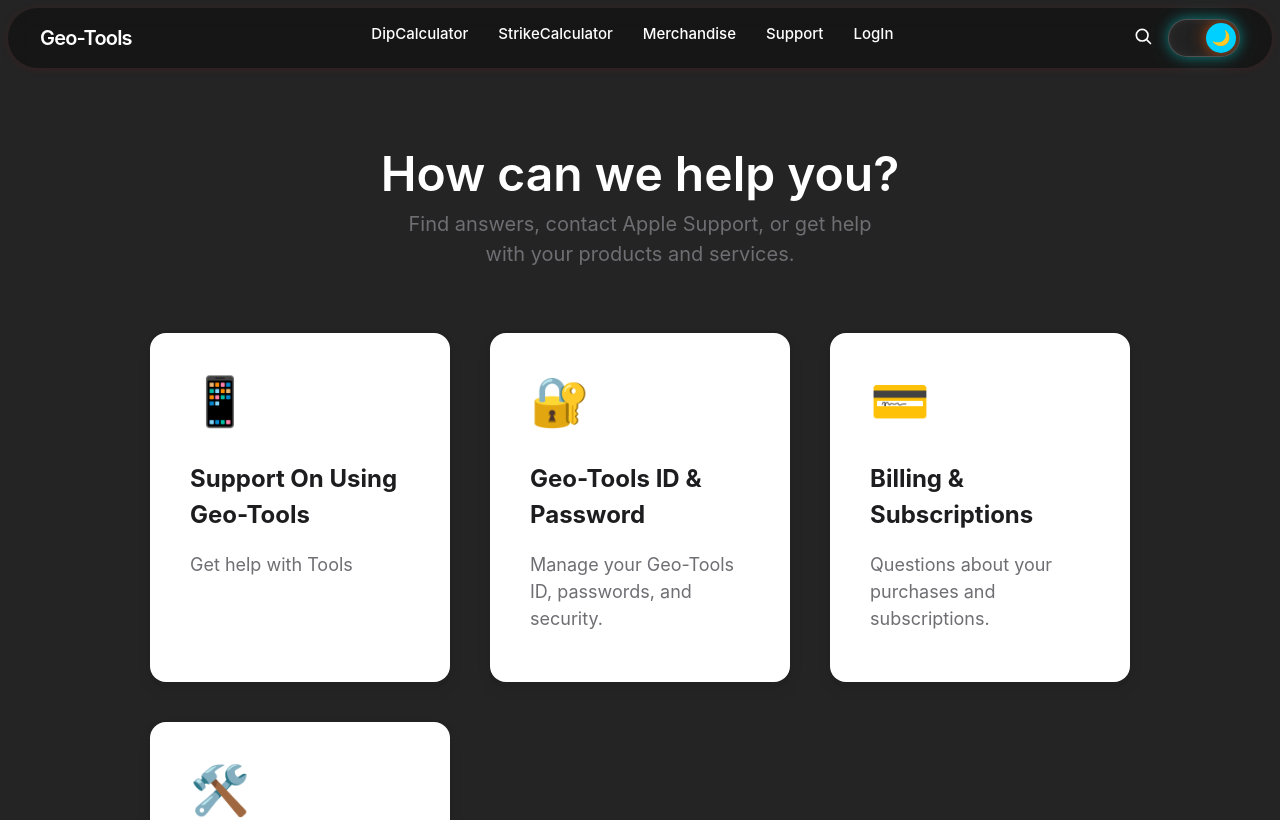
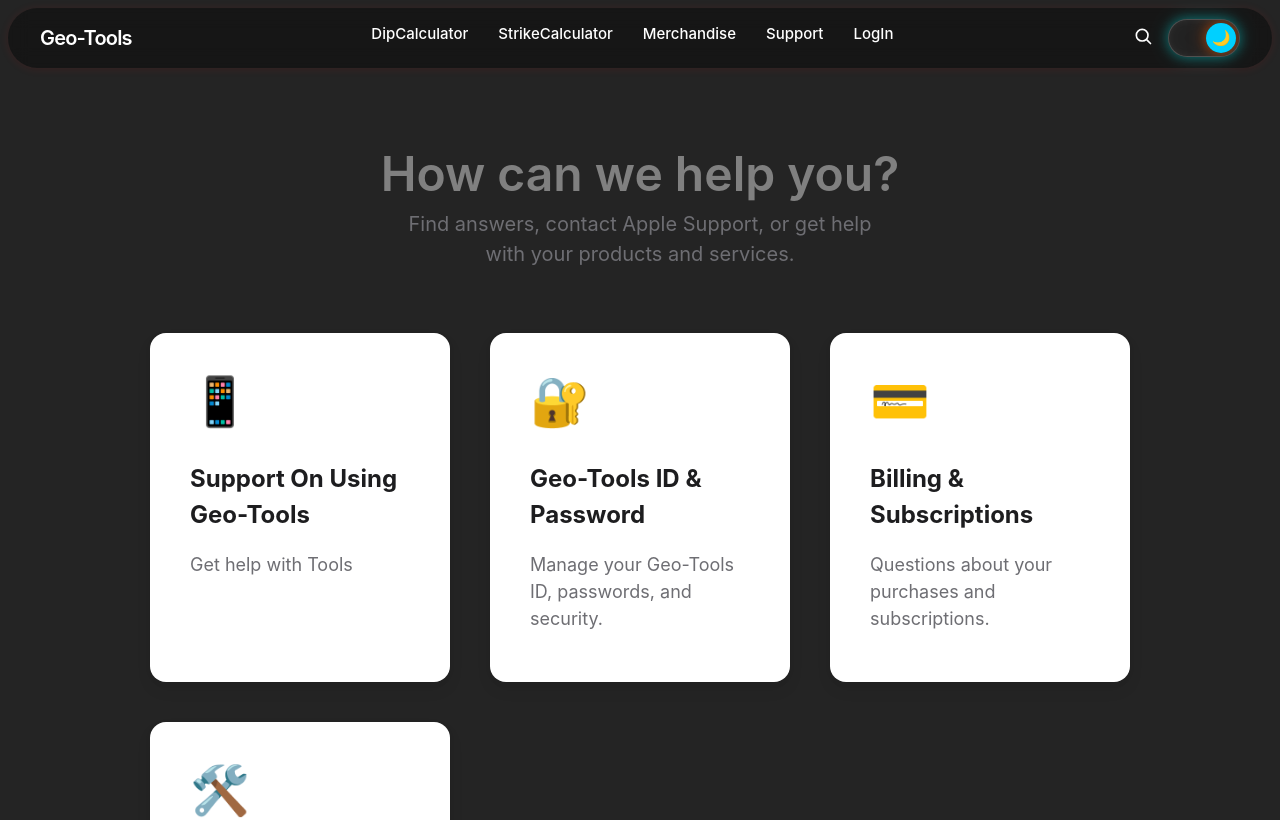
Before and after one commit to DPEDITS/Shop, a React (Vite) app: page /support in a window 1280 px wide. Shown: the top 820 px of the page. Built offline with nearby package versions, Linux system fonts and the light colour scheme.

Commit message:
modified

```diff
--- a/src/components/Support.jsx
+++ b/src/components/Support.jsx
@@ -77,7 +77,7 @@
                         fontSize: "3rem",
                         marginBottom: "0.5rem",
                         lineHeight: 1.1,
-                        color: "white",
+                        color: "grey",
                     }}
                 >
                     How can we help you?
```
